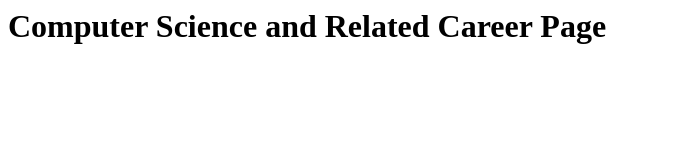
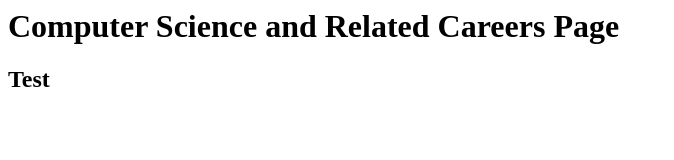
Before and after one commit to jgminer/compsci-career, a plain HTML site: page index.html in a window 1280 px wide. Shown: the whole page, without its empty margins (0-674 px from the left). Drawn offline with Linux system fonts and the light colour scheme.

Commit message:
Update viewport/test

```diff
--- a/index.html
+++ b/index.html
@@ -1 +1,5 @@
-<h1>Computer Science and Related Career Page</h1>
+<meta name="viewport" content="width=device-width, initial-scale=1.0">
+
+<h1>Computer Science and Related Careers Page</h1>
+
+<h2>Test</h2>
```
